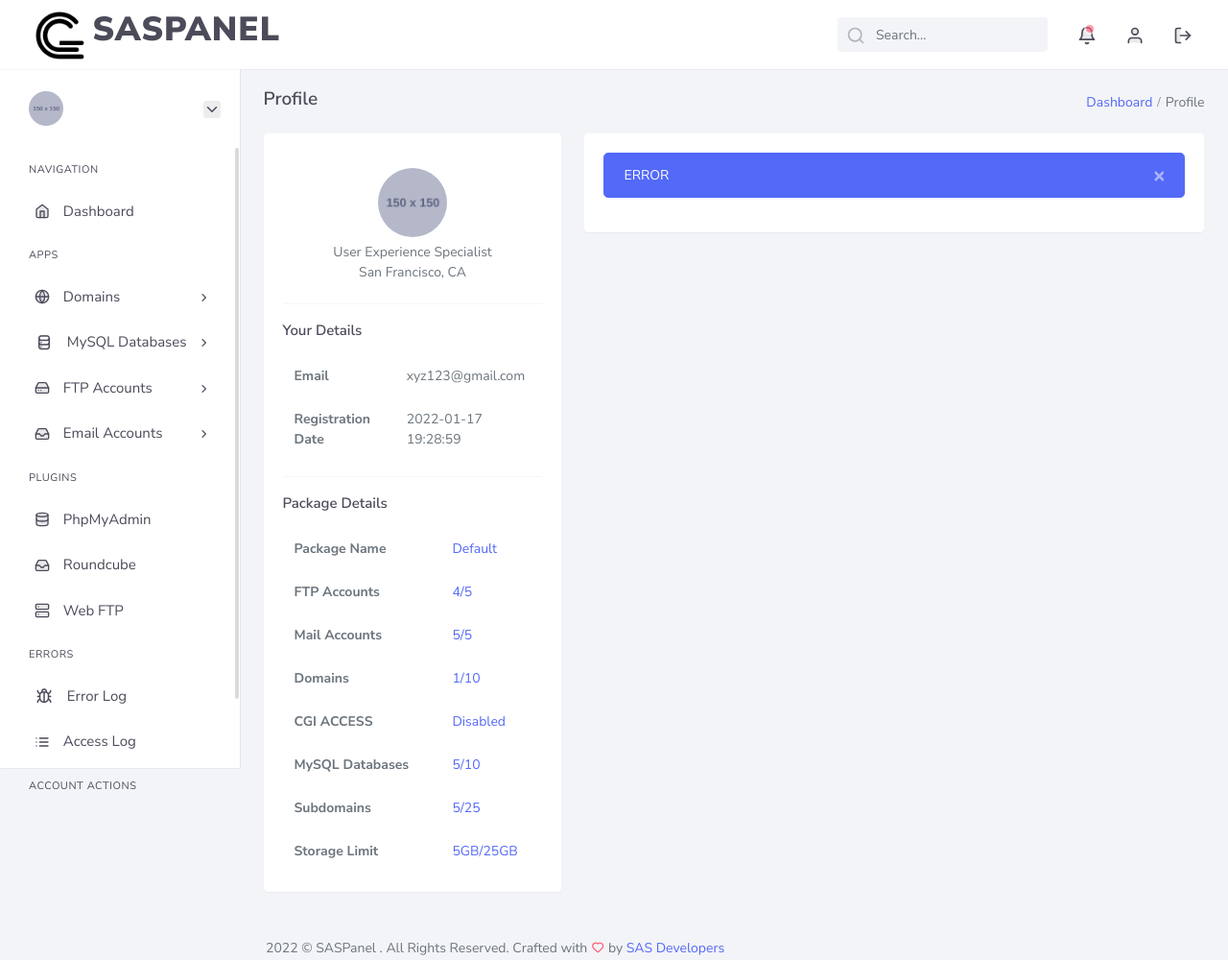
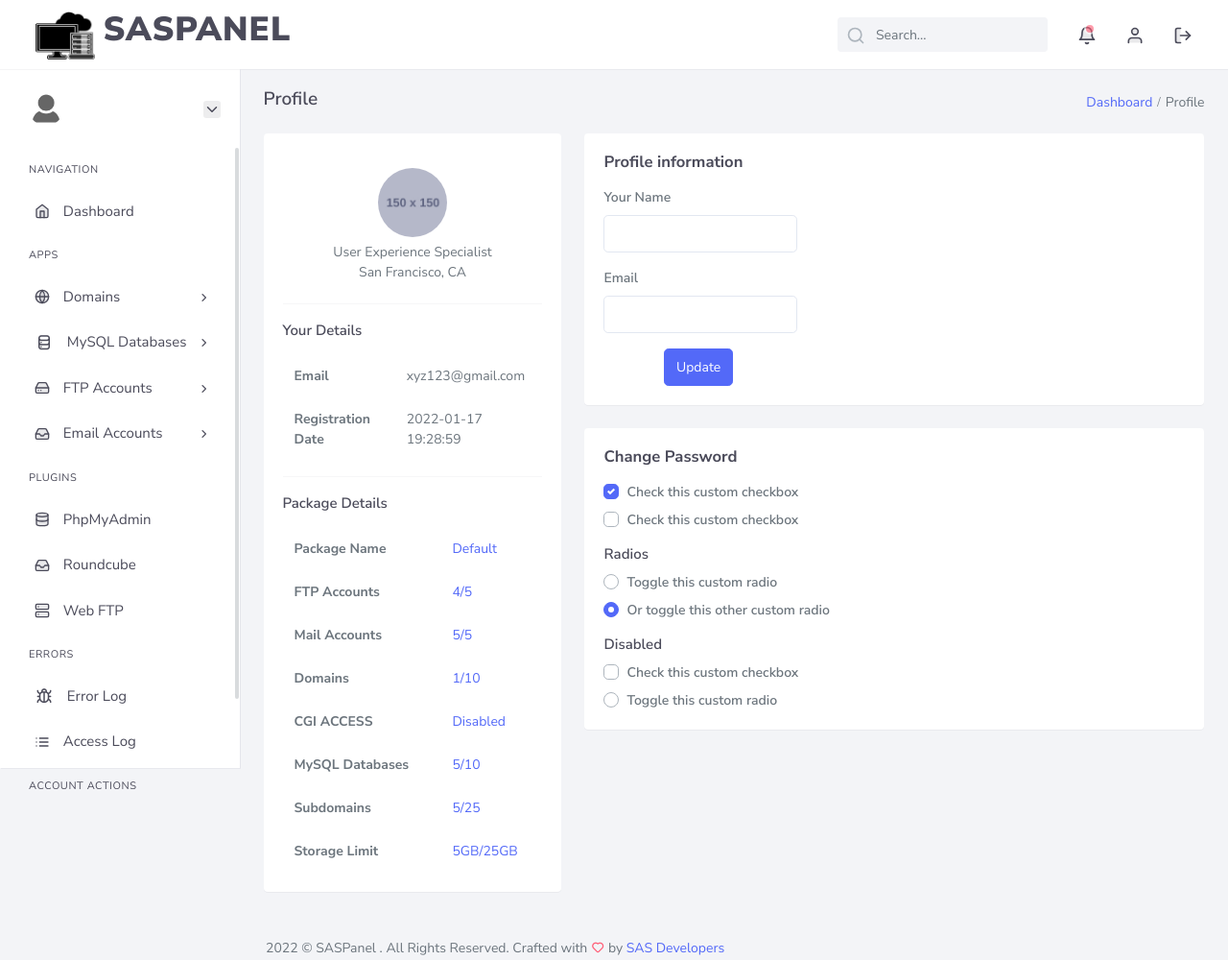
Before and after one commit to mayazhanif/SASPanel, a Flask app: template apps/templates/userFiles/profile.html in a window 1280 px wide. Shown: the top 1000 px of the page at 96% size. Run offline with Flask 2, Linux system fonts and the light colour scheme; the template is opened without the code that fills it, so the values that code supplies are empty; some libraries are stand-ins or nearby versions.

Commit message:
Profile Updated
Profile Updated

```diff
--- a/apps/templates/layout/header.html
+++ b/apps/templates/layout/header.html
@@ -151,13 +151,13 @@
                             </div>
                         </li>
 
-                        <li class="dropdown notification-list" data-toggle="tooltip" data-placement="left" title="Settings">
+                        <li class="dropdown notification-list" data-toggle="tooltip" data-placement="left" title="Profile">
                             <a href="{{ url_for("routes.user_profile") }}" class="nav-link right-bar-toggle">
                                 <i data-feather="user"></i>
                             </a>
                         </li>
 
-                        <li class="dropdown notification-list" data-toggle="tooltip" data-placement="left" title="Settings">
+                        <li class="dropdown notification-list" data-toggle="tooltip" data-placement="left" title="Logout">
                             <a href="{{ url_for("routes.logout") }}" class="nav-link right-bar-toggle">
                                 <i data-feather="log-out"></i>
                             </a>
@@ -167,7 +167,7 @@
                             <a class="nav-link dropdown-toggle nav-user mr-0" data-toggle="dropdown" href="#" role="button"
                                 aria-haspopup="false" aria-expanded="false">
                                 <div class="media user-profile ">
-                                    <img src="/assets/images/users/avatar-7.jpg" alt="user-image" class="rounded-circle align-self-center" />
+                                    <img src="/assets/images/users/avatar.jpg" alt="user-image" class="rounded-circle align-self-center" />
                                     <div class="media-body text-left">
                                         <h6 class="pro-user-name ml-2 my-0">
                                             <span>Shreyu N</span>
@@ -215,8 +215,7 @@
             <!-- ========== Left Sidebar Start ========== -->
             <div class="left-side-menu">
                 <div class="media user-profile mt-2 mb-2">
-                    <img src="/assets/images/users/avatar-7.jpg" class="avatar-sm rounded-circle mr-2" alt="Shreyu" />
-                    <img src="/assets/images/users/avatar-7.jpg" class="avatar-xs rounded-circle mr-2" alt="Shreyu" />
+                    <img src="/assets/images/users/avatar.jpg" class="avatar-sm rounded-circle mr-2" alt="User" />
 
                     <div class="media-body">
                         <h6 class="pro-user-name mt-0 mb-0">{{ session['Name'] }}</h6>
--- a/apps/templates/userFiles/profile.html
+++ b/apps/templates/userFiles/profile.html
@@ -52,7 +52,7 @@
                                         </div>
                                     </div>
                                     <div class="mt-3 pt-2 border-top">
-                                        <h4 class="mb-3 font-size-15">Package Details</h4>
+                                        <h5 class="mb-3 font-size-15">Package Details</h5>
                                         <div class="table-responsive">
                                             <table class="table table-borderless mb-0 text-muted">
                                                 <tbody>
@@ -101,13 +101,83 @@
                         <div class="col-lg-8">
                             <div class="card">
                                 <div class="card-body">
-                                                <div class="alert alert-primary alert-dismissible fade show" role="alert">
-                                                ERROR
-                                                <button type="button" class="close" data-dismiss="alert" aria-label="Close">
-                                                    <span aria-hidden="true">×</span>
-                                                </button>
+                                    <h5 class="card-title mb-0 header-title">Profile information</h5>
+                                    {% if msg %}
+                                    <div class="alert alert-{{ msg.error }} alert-dismissible fade show" role="alert">
+                                        {{ msg.message }}
+                                    <button type="button" class="close" data-dismiss="alert" aria-label="Close">
+                                        <span aria-hidden="true">×</span>
+                                    </button>
+                                </div>
+                                {% endif %}
+                                    <div class="mt-3">
+                                        <form method="post" action="{{ url_for("routes.user_profile")}}">
+                                        <div class="form-group">
+                                            <label>Your Name</label>
+                                            <div>
+                                                <input name="Name" type="text" class="form-control col-lg-4" required="" value="{{ session['Name'] }}" placeholder="{{ session['Name'] }}">
                                             </div>
+                                        </div>
+                                        <div class="form-group">
+                                            <label>Email</label>
+                                            <div>
+                                                <input readonly type="email" class="form-control col-lg-4" required="" value="{{ session['Email'] }}" placeholder="{{ session['Email'] }}">
+                                            </div>
+                                        </div>
+                                        <div class="col-md-8 offset-md-1">
+                                            <button type="submit" class="btn btn-primary mr-1">
+                                                Update
+                                            </button>
+                                        </div>
+                                        </form>
+                                    </div>
                                 </div>
+                            </div>
+                            <div class="card">
+                            <div class="card-body">
+                                <h5 class="card-title mb-0 header-title">Change Password</h5>
+                                <div class="mt-3">
+                                    <div class="custom-control custom-checkbox mb-2">
+                                        <input type="checkbox" class="custom-control-input" id="customCheck1" checked="">
+                                        <label class="custom-control-label" for="customCheck1">Check this
+                                            custom checkbox</label>
+                                    </div>
+                                    <div class="custom-control custom-checkbox">
+                                        <input type="checkbox" class="custom-control-input" id="customCheck2">
+                                        <label class="custom-control-label" for="customCheck2">Check this
+                                            custom checkbox</label>
+                                    </div>
+                                </div>
+
+                                <h4 class="font-size-15 mt-3">Radios</h4>
+                                <div class="">
+                                    <div class="custom-control custom-radio mb-2">
+                                        <input type="radio" id="customRadio1" name="customRadio" class="custom-control-input">
+                                        <label class="custom-control-label" for="customRadio1">Toggle this
+                                            custom radio</label>
+                                    </div>
+                                    <div class="custom-control custom-radio">
+                                        <input type="radio" id="customRadio2" name="customRadio" class="custom-control-input" checked="">
+                                        <label class="custom-control-label" for="customRadio2">Or toggle
+                                            this other custom radio</label>
+                                    </div>
+                                </div>
+
+                                <h4 class="font-size-15 mt-3">Disabled</h4>
+                                <div class="">
+                                    <div class="custom-control custom-checkbox mb-2">
+                                        <input type="checkbox" class="custom-control-input" id="customCheckDisabled1" disabled="">
+                                        <label class="custom-control-label" for="customCheckDisabled1">Check
+                                            this custom checkbox</label>
+                                    </div>
+
+                                    <div class="custom-control custom-radio">
+                                        <input type="radio" name="radioDisabled" id="customRadioDisabled2" class="custom-control-input" disabled="">
+                                        <label class="custom-control-label" for="customRadioDisabled2">Toggle
+                                            this custom radio</label>
+                                    </div>
+                                </div>
+                            </div>
                             </div>
                             <!-- end card -->
                         </div>
--- a/routes/login_routes.py
+++ b/routes/login_routes.py
@@ -1,4 +1,4 @@
-from flask import flash
+from flask import flash,request
 
 from Database.DbConfig import mysqlconnection
 from app import *
@@ -25,7 +25,7 @@
             else:
                 session['usertype'] = "Admin"
                 session['loggedin'] = True
-                session['id'] = 1
+                session['id'] = result[0]
                 session['Email'] = result[4]
                 session['Name'] = result[1]
                 return redirect(url_for('routes.admin_dashboard'))
```
Also changed, not shown: routes/user_routes.py (+18 -5 lines), apps/static/assets/images/logo.png, apps/static/assets/images/logo.svg, apps/static/assets/images/users/avatar.jpg (added).
